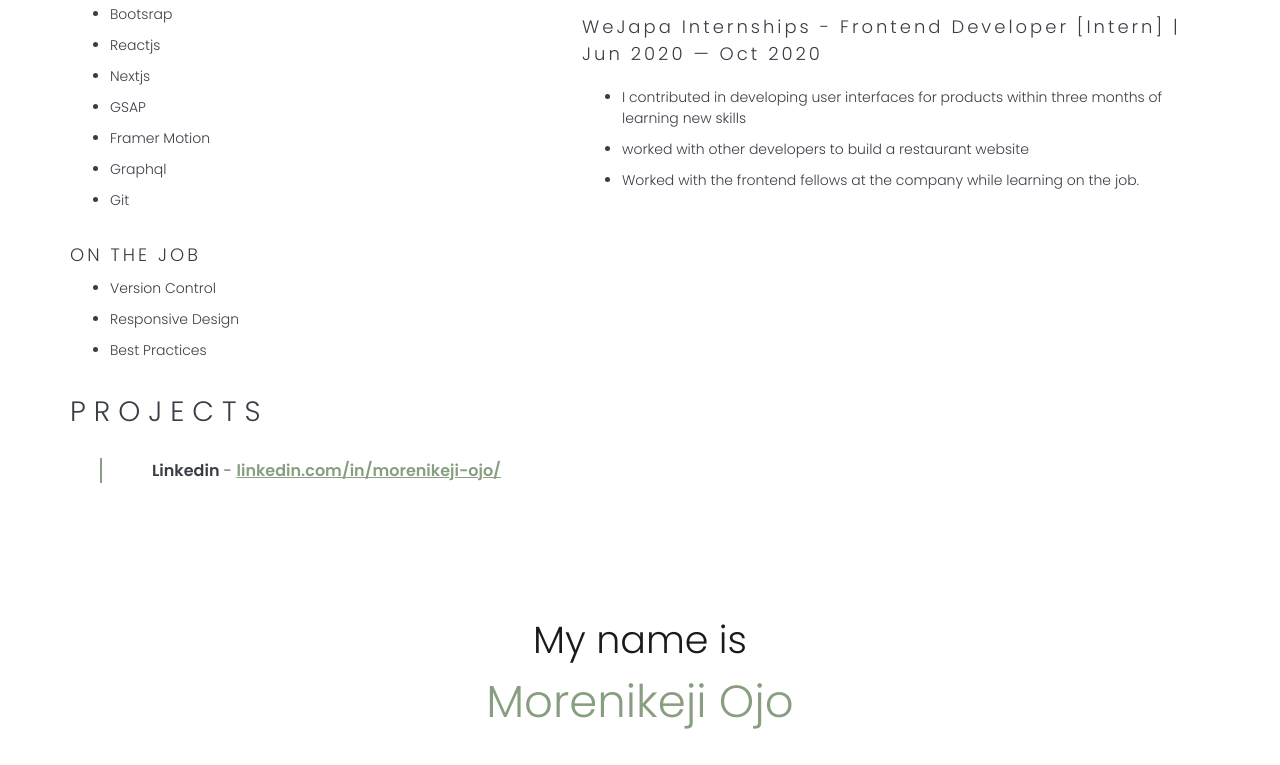
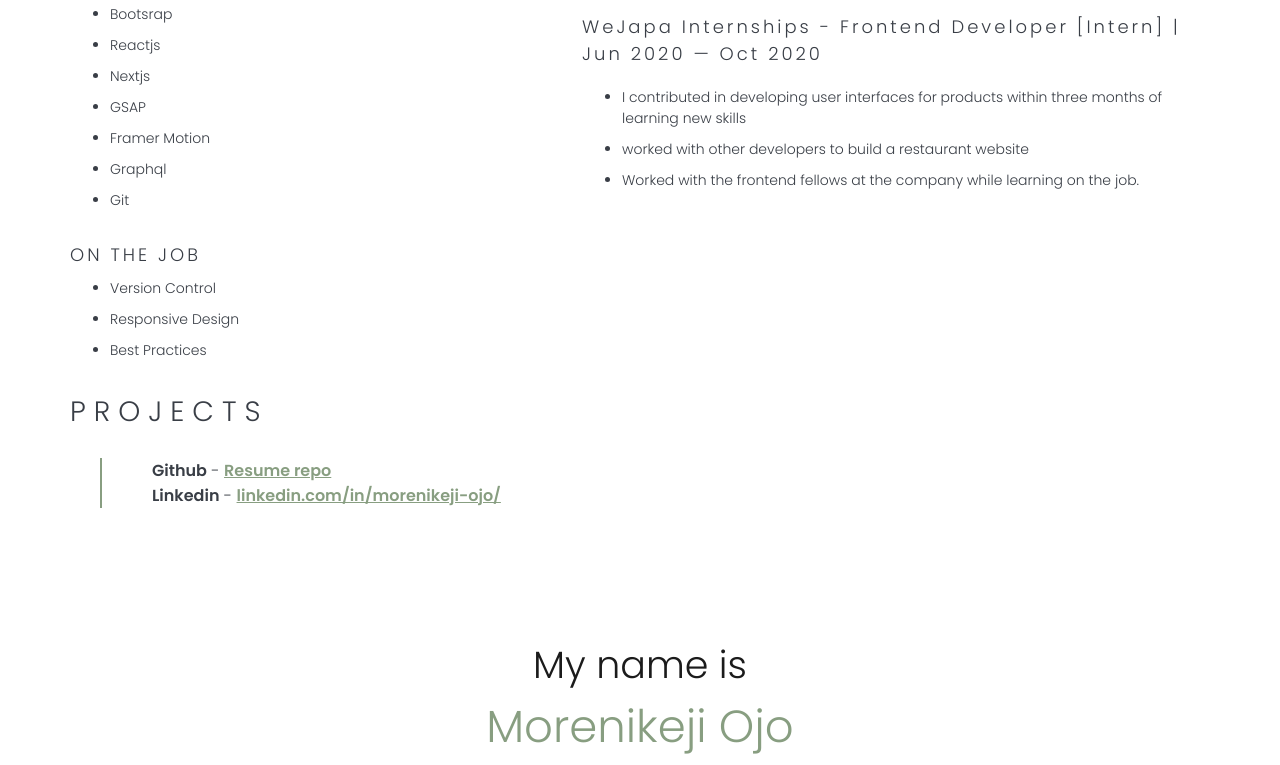
Before and after one commit to Keji-so/resume, a plain HTML site: page index.html in a window 1280 px wide. Shown: the part 1094-1859 px from the top of the page. Drawn offline with Linux system fonts and the light colour scheme.

Commit message:
resume repo

```diff
--- a/index.html
+++ b/index.html
@@ -117,6 +117,8 @@
       <div class="projects">
         <div class="heading">PROJECTS</div>
         <div class="summary proj">
+            <b>Github</b> - <a href="https://github.com/Keji-so/resume">Resume repo</a>
+            <br>
             <b>Linkedin</b> - <a href="https://linkedin.com/in/morenikeji-ojo/">linkedin.com/in/morenikeji-ojo/</a></div>
         </div>
 
```
